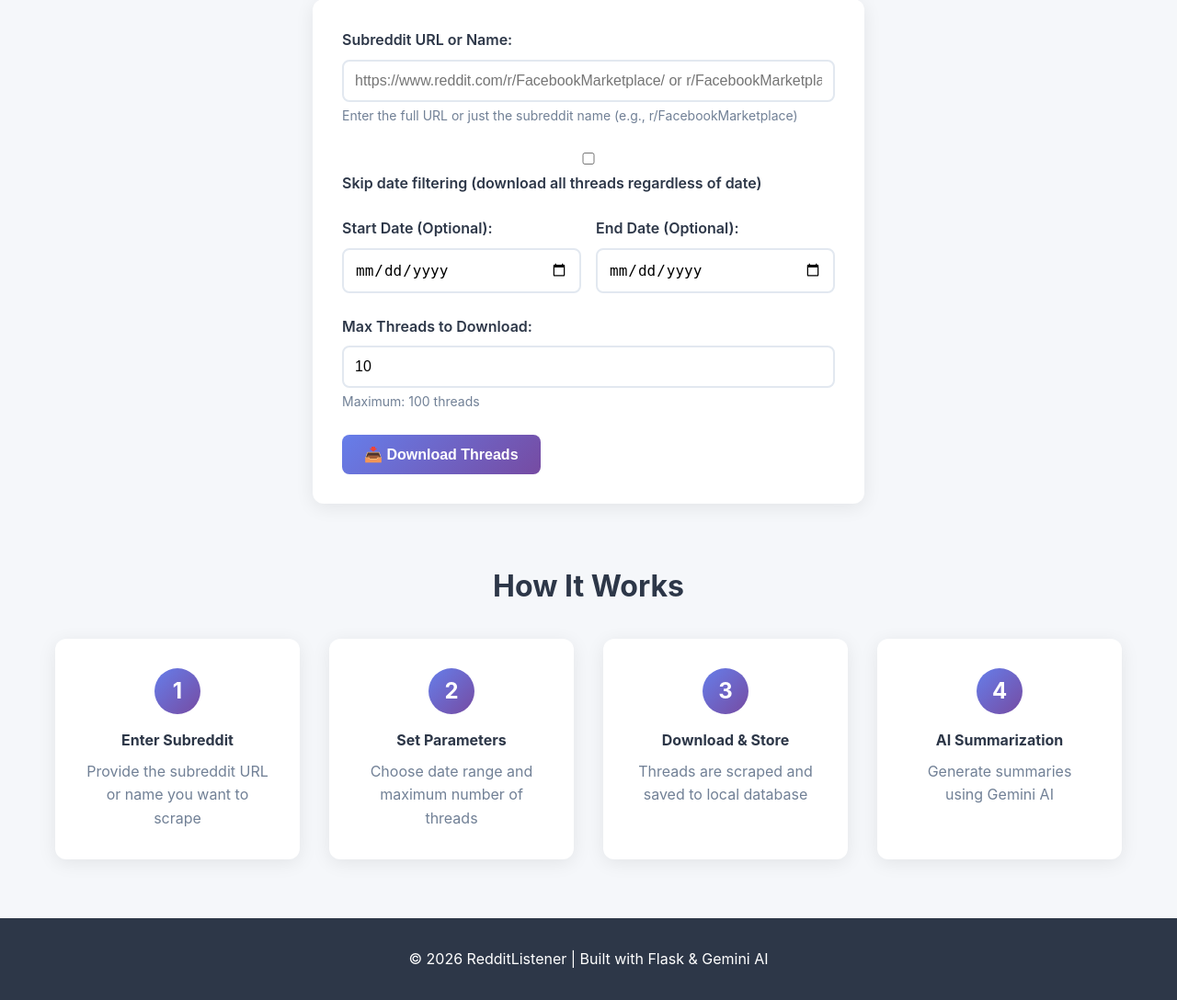
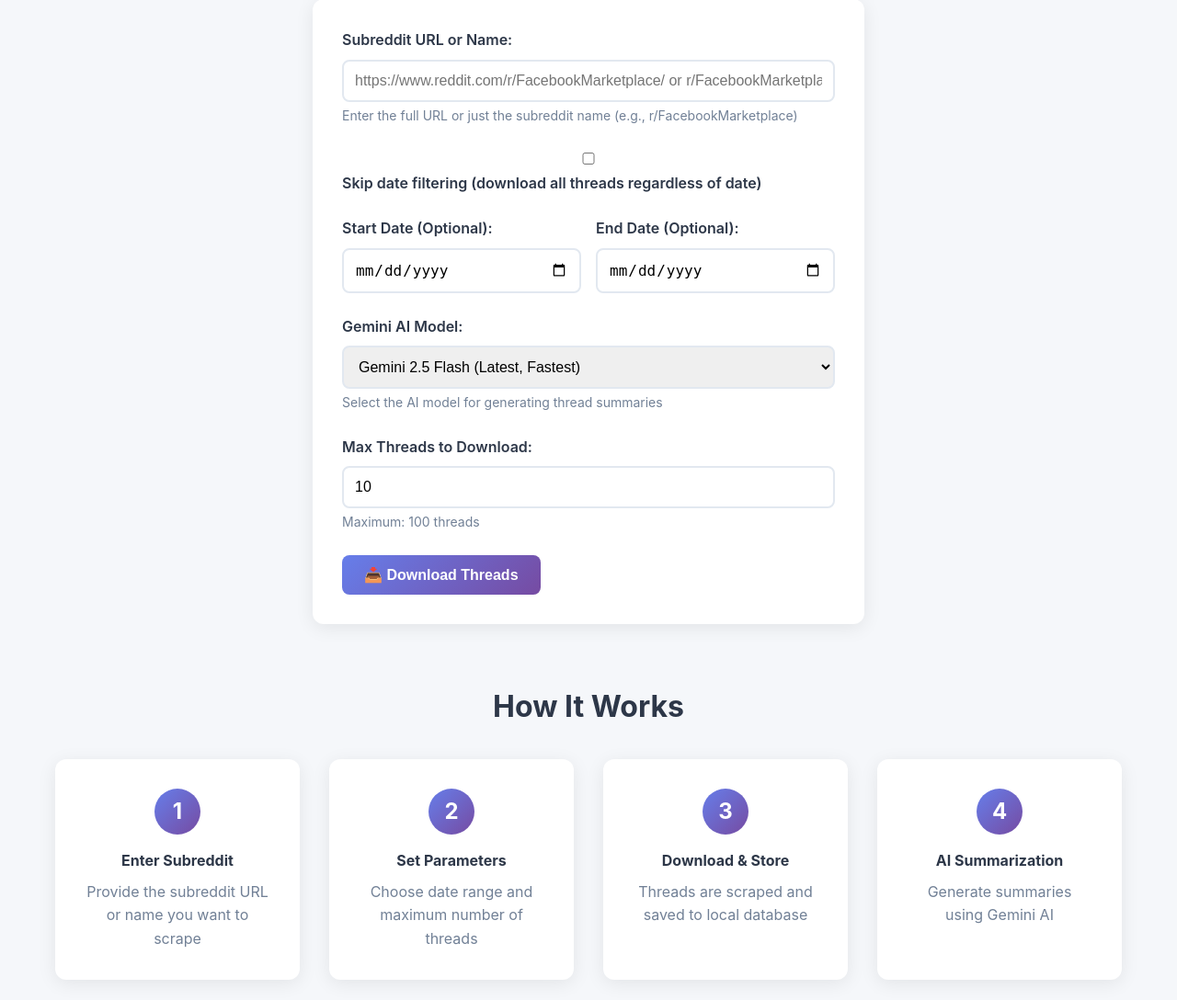
Before and after one commit to yeflynn/RedditListener, a Flask app: page / in a window 1280 px wide. Shown: the part 310-1398 px from the top of the page at 92% size. Run offline with Flask 3, Linux system fonts and the light colour scheme.

Commit message:
Feature: Add AI model selection dropdown
Added ability for users to select which AI model to use for summarization:

UI Changes:
- Added dropdown in index.html with 3 model options:
  * gemini-2.5-flash (Latest, Fastest) - default
  * gpt-4.1-mini (Balanced)
  * gpt-4.1-nano (Fastest, Lightweight)
- Model selection appears before max threads input
- Help text explains purpose

Backend Changes:
- app.py: Extract gemini_model from form data
- app.py: Pass model to progress_data
- app.py: Pass model to summarizer in /summarize route
- summarizer.py: Accept model parameter in summarize_thread()
- summarizer.py: Use provided model or fall back to GEMINI_MODEL env var

Configuration:
- .env.example: Added GEMINI_MODEL configuration
- Default: gemini-2.5-flash
- Available models: gemini-2.5-flash, gpt-4.1-mini, gpt-4.1-nano

Testing:
- ✅ All 3 models tested successfully
- ✅ gemini-2.5-flash: 217 chars
- ✅ gpt-4.1-mini: 291 chars
- ✅ gpt-4.1-nano: 284 chars

Users can now choose their preferred AI model for different use cases:
- gemini-2.5-flash: Best for speed and latest features
- gpt-4.1-mini: Balanced performance and quality
- gpt-4.1-nano: Ultra-fast for high-volume processing

```diff
--- a/app.py
+++ b/app.py
@@ -62,8 +62,9 @@ def download_with_progress():
         start_date = request.form.get('start_date', '') if not skip_date_filter else ''
         end_date = request.form.get('end_date', '') if not skip_date_filter else ''
         max_threads = int(request.form.get('max_threads', 10))
+        gemini_model = request.form.get('gemini_model', 'gemini-2.5-flash')
 
-        logger.info(f'Download request received: subreddit={subreddit_url}, max_threads={max_threads}, skip_date_filter={skip_date_filter}, date_range={start_date} to {end_date}')
+        logger.info(f'Download request received: subreddit={subreddit_url}, max_threads={max_threads}, skip_date_filter={skip_date_filter}, date_range={start_date} to {end_date}, gemini_model={gemini_model}')
 
         if not subreddit_url:
             logger.warning('Download request rejected: No subreddit URL provided')
@@ -86,6 +87,7 @@ def download_with_progress():
             'start_date': start_date,
             'end_date': end_date,
             'max_threads': max_threads,
+            'gemini_model': gemini_model,
             'saved_count': 0,
             'completed': False
         }
@@ -127,10 +129,15 @@ def summarize_thread(thread_id):
         return jsonify({'error': 'Thread not found'}), 404
 
     try:
+        # Get model from request or use default
+        data = request.get_json() or {}
+        model = data.get('model', os.getenv('GEMINI_MODEL', 'gemini-2.5-flash'))
+
         # Generate summary
         summary = summarizer.summarize_thread(
             thread['title'],
-            thread['content']
+            thread['content'],
+            model=model
         )
 
         # Update database
--- a/templates/index.html
+++ b/templates/index.html
@@ -76,6 +76,19 @@
         </script>
 
         <div class="form-group">
+            <label for="gemini_model">Gemini AI Model:</label>
+            <select
+                id="gemini_model"
+                name="gemini_model"
+            >
+                <option value="gemini-2.5-flash" selected>Gemini 2.5 Flash (Latest, Fastest)</option>
+                <option value="gpt-4.1-mini">GPT-4.1 Mini (Balanced)</option>
+                <option value="gpt-4.1-nano">GPT-4.1 Nano (Fastest, Lightweight)</option>
+            </select>
+            <small>Select the AI model for generating thread summaries</small>
+        </div>
+
+        <div class="form-group">
             <label for="max_threads">Max Threads to Download:</label>
             <input
                 type="number"
```
Also changed, not shown: summarizer.py (+9 -2 lines), 1 other file.
